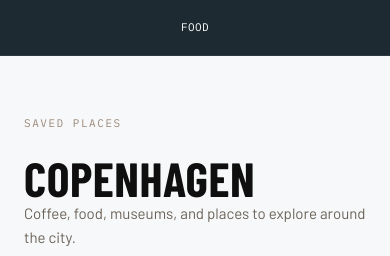
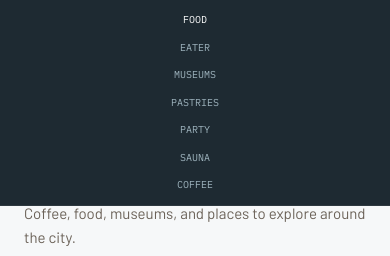
Before and after one commit to harryhamlin/hhamlin-react, a React (Create React App) app: page /copenhagen in a window 390 px wide. Shown: the top 256 px of the page. Built offline with nearby package versions, Linux system fonts and the light colour scheme.

Commit message:
small change

```diff
--- a/src/site.css
+++ b/src/site.css
@@ -477,9 +477,9 @@ a:focus-visible, button:focus-visible { outline: 2px solid var(--ink); outline-o
   .coffee-dialog { padding: 28px 22px; }
 }
 /* Fixed category navigation stays available while exploring the map or list. */
-.copenhagen-nav { gap: 20px; }
+.copenhagen-nav { gap: 12px; height: auto; min-height: 56px; padding-top: 6px; padding-bottom: 6px; }
 .copenhagen-nav .brand { flex-shrink: 0; }
-.copenhagen-nav-lists { display: flex; align-items: center; gap: 2px; overflow-x: auto; white-space: nowrap; min-width: 0; margin-left: auto; }
+.copenhagen-nav-lists { display: flex; flex-wrap: wrap; align-items: center; gap: 0; min-width: 0; }
 .copenhagen-nav-lists .nav-link { flex-shrink: 0; }
 .copenhagen-nav-lists .nav-link:focus-visible { outline-color: var(--snow); outline-offset: -2px; }
 .copenhagen-pin { border: 2px solid #fff; border-radius: 50%; background: #426d80; box-shadow: 0 2px 6px #0008; }
@@ -489,9 +489,9 @@ a:focus-visible, button:focus-visible { outline: 2px solid var(--ink); outline-o
 .copenhagen-pin:hover, .copenhagen-pin:focus-visible { z-index: 1000 !important; }
 .copenhagen-pin:hover .copenhagen-pin-label, .copenhagen-pin:focus-visible .copenhagen-pin-label { background: #314551; }
 @media (max-width: 600px) {
-  .copenhagen-nav { padding: 0 8px; gap: 0; }
+  .copenhagen-nav { padding: 6px 8px; gap: 0; }
   .copenhagen-nav .brand { display: none; }
   .copenhagen-nav-lists { width: 100%; margin-left: 0; gap: 0; }
-  .copenhagen-nav-lists .nav-link { padding: 8px 10px; font-size: 11px; letter-spacing: .04em; }
+  .copenhagen-nav-lists .nav-link { padding: 8px 6px; font-size: 10px; letter-spacing: 0; }
   .copenhagen-pin-label { max-width: 150px; font-size: 10px; }
 }
```
